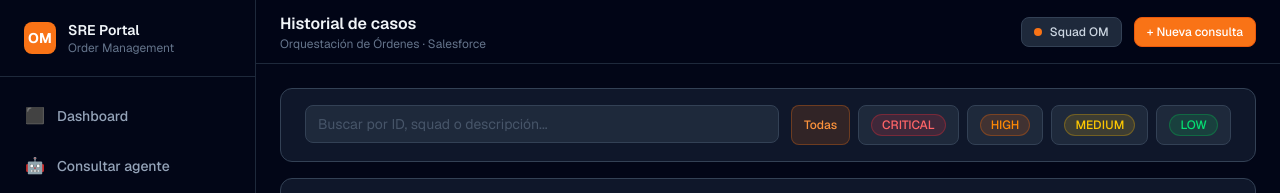
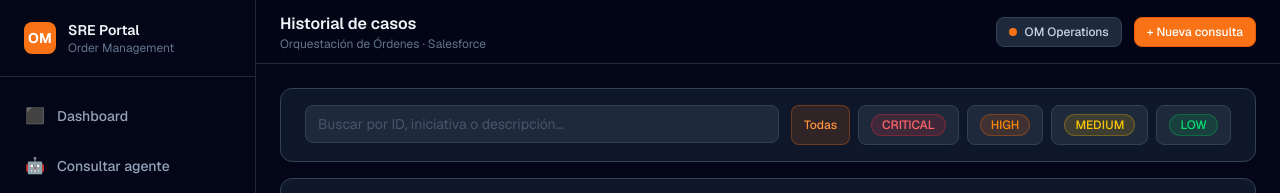
Before and after one commit to keyn5396/sre-om-portal, a Next.js app: page /historial in a window 1280 px wide. Shown: the top 193 px of the page. Built offline with nearby package versions, Linux system fonts and the light colour scheme.

Commit message:
fix: rename Squad OM to OM Operations and update search placeholder

```diff
--- a/src/app/historial/page.tsx
+++ b/src/app/historial/page.tsx
@@ -46,7 +46,7 @@ export default function HistorialPage() {
             <div className="flex-1">
               <input
                 type="text"
-                placeholder="Buscar por ID, squad o descripción..."
+                placeholder="Buscar por ID, iniciativa o descripción..."
                 value={busqueda}
                 onChange={e => setBusqueda(e.target.value)}
                 className="
--- a/src/components/layout/Topbar.tsx
+++ b/src/components/layout/Topbar.tsx
@@ -64,7 +64,7 @@ export function Topbar() {
         ">
           <div className="w-2 h-2 rounded-full bg-primary-500" />
           <span className="text-xs text-surface-300 font-medium">
-            Squad OM
+            OM Operations
           </span>
         </div>
 
```
